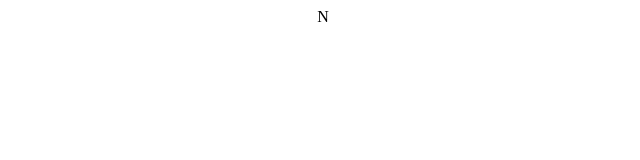
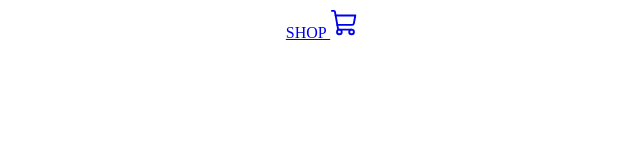
Before and after one commit to LewisHammy/ClothingEcomFinal, a React (Create React App) app in the folder my-react-app/: page / in a window 1280 px wide. Shown: the top 160 px of the page, without its empty margins (317-957 px from the left). Built offline with nearby package versions, Linux system fonts and the light colour scheme.

Commit message:
added shopping cart icon using phosphor

```diff
--- a/my-react-app/src/components/navbar.jsx
+++ b/my-react-app/src/components/navbar.jsx
@@ -1,5 +1,14 @@
 import React from 'react';
+import { Link } from 'react-router-dom';
+import { ShoppingCart } from 'phosphor-react';
 
 export const Navbar = () => {
-  return <div>N</div>
-}
+  return <div className="navbar">
+    <div className="links">
+        <Link to="/">SHOP </Link>
+        <Link to="/cart">
+            <ShoppingCart size={30} />
+        </Link>
+    </div>
+  </div>
+};
```
